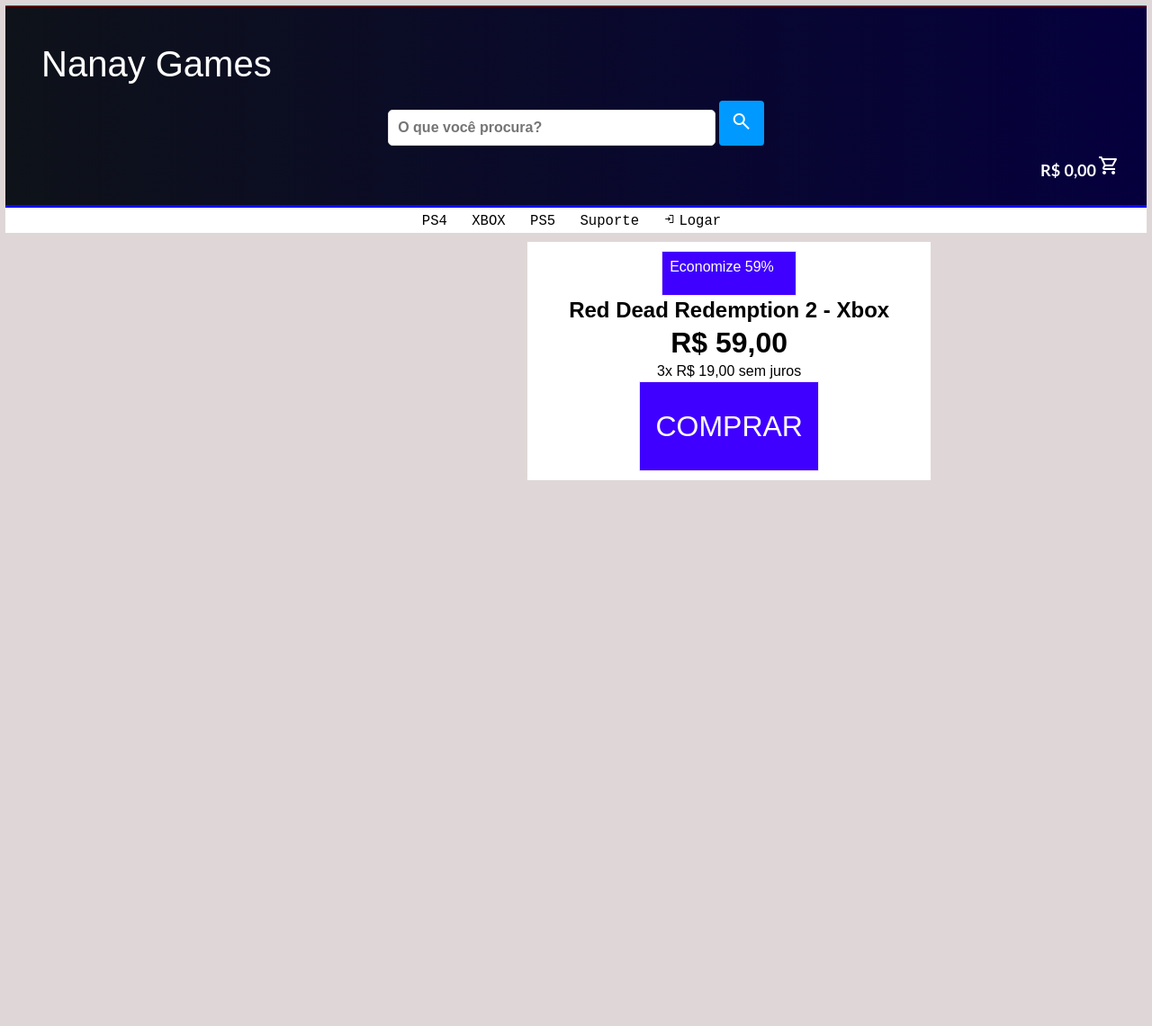
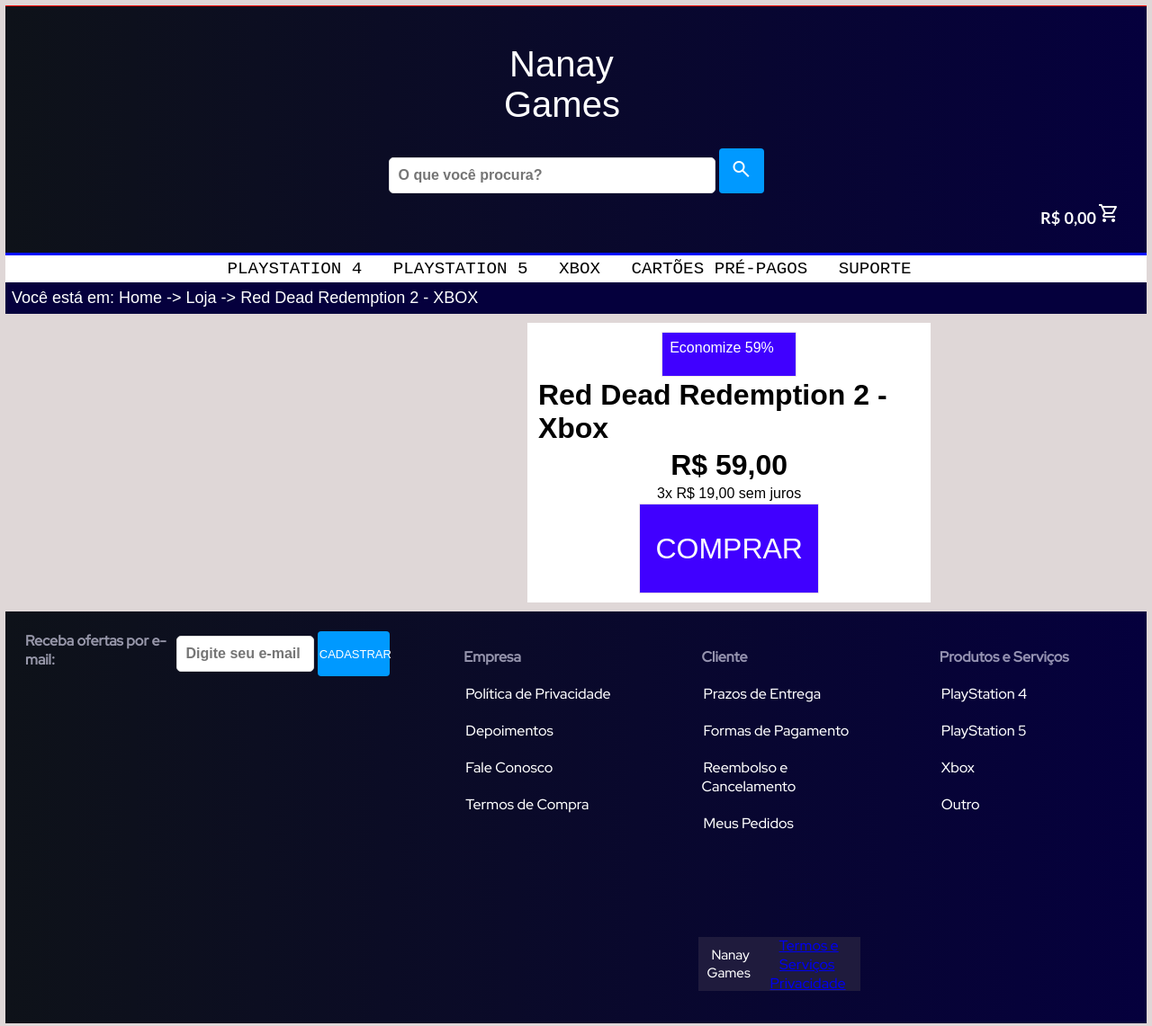
Before and after one commit to gustavobardavid/site-de-ecommerce, a website: page compra/compra.html in a window 1280 px wide. Shown: the whole page at 90% size. Before the commit the page ends 800 px from the top, so only its background shows below. Drawn offline with nearby package versions, Linux system fonts and the light colour scheme.

Commit message:
alterando barra do header

```diff
--- a/compra/compra.css
+++ b/compra/compra.css
@@ -1,5 +1,28 @@
 body {
     background: rgb(223, 215, 215);
+}
+
+
+.barra {
+    background: #05003d;
+    margin: 0 auto;
+    padding: 5px;
+    box-sizing: border-box;
+}
+
+.barra span {
+    font-size: small;
+    margin-top: 0 auto;
+    display: flex;
+    justify-content:end;
+}
+
+.barra p {
+  font-family: Arial, Helvetica, sans-serif;
+  font-size: large;
+  margin-top: 0 auto;
+  display: inline-block;
+  color: rgb(255, 255, 255);
 }
 .sell-box {
     width: 40%;
--- a/compra/compra.html
+++ b/compra/compra.html
@@ -4,6 +4,7 @@
     <meta charset="UTF-8">
     <meta name="viewport" content="width=device-width, initial-scale=1.0">
     <link rel="stylesheet" href="/styles/style.css">
+    <link rel="stylesheet" href="/styles/footer.css">
     <link rel="stylesheet" href="/compra/compra.css">
     <link rel="stylesheet" href="https://fonts.googleapis.com/css2?family=Material+Symbols+Outlined:opsz,wght,FILL,GRAD@48,400,0,0" />
     <link rel="stylesheet" href="https://fonts.googleapis.com/css2?family=Material+Symbols+Outlined:opsz,wght,FILL,GRAD@48,400,0,0" />
@@ -62,18 +63,20 @@
             <nav class="sobre">
                 <div id="conteiner">
                     <ul>
-                        <li><a href="./cursos.html">PS4</a></li>
-                        <li><a href="https://ifpb.edu.br/">XBOX</a></li>
-                        <li><a href="https://ifpb.edu.br/transparencia/">PS5</a></li>
-                        <li><a href="https://estudante.ifpb.edu.br/cursos/contato/">Suporte</a></li>
-                        <li><span class="material-symbols-outlined">
-                            login
-                        </span><a href="./teladelogin.html">Logar</a></li>
+                        <li><a href="./cursos.html">PLAYSTATION 4</a></li>
+                        <li><a href="https://ifpb.edu.br/">PLAYSTATION 5</a></li>
+                        <li><a href="https://ifpb.edu.br/transparencia/">XBOX</a></li>
+                        <li><a>CARTÕES PRÉ-PAGOS</a></li>
+                        <li><a href="https://estudante.ifpb.edu.br/cursos/contato/">SUPORTE</a></li>
                     </ul>
 
                 </div>
+
             </nav>
 
+            <div class="barra">
+                    <p>Você está em: Home -> Loja -> Red Dead Redemption 2 - XBOX  </p>
+            </div>
 <body>
 
     <main class="main">
@@ -84,7 +87,7 @@
             </div>
             <div class="sell-box">
                 <legend>Economize 59%</legend>
-                <h2>Red Dead Redemption 2 - Xbox</h2>
+                <h1>Red Dead Redemption 2 - Xbox</h1>
                 <h1>R$ 59,00</h1>
                 <p>3x R$ 19,00 sem juros</p>
                 <button>COMPRAR</button>
@@ -93,4 +96,85 @@
 
     </main>
 </body>
+<footer>
+
+    <h2>Receba ofertas por e-mail:</h2>
+    <form>
+        <input type="text" placeholder="Digite seu e-mail aqui">
+        <button type="submit">CADASTRAR</button>
+    </form>
+
+    <div class="footer-top-wrapper">
+        <!-- <section class="footer-top">
+            <a href="#" title="logo"> Nanay Games
+                <img src="" alt="">
+            </a>
+            <span class="social-links">
+                <a>
+                    <img src="assets/images/instagram.svg" title='Instagram' alt='Instagram' />
+                </a>
+
+            </span>
+        </section> -->
+        <section>
+            <menu>
+                <h2>Empresa</h2>
+                <li>
+                    <a>Política de Privacidade</a>
+                </li>
+                <li>
+                    <a>Depoimentos</a>
+                </li>
+                <li>
+                    <a>Fale Conosco</a>
+                </li>
+                <li>
+                    <a>Termos de Compra</a>
+                </li>
+            </menu>
+        </section>
+        <section>
+            <menu>
+                <h2>Cliente</h2>
+                <li>
+                    <a>Prazos de Entrega</a>
+                </li>
+                <li>
+                    <a>Formas de Pagamento</a>
+                </li>
+                <li>
+                    <a>Reembolso e Cancelamento</a>
+                </li>
+                <li>
+                    <a>Meus Pedidos</a>
+                </li>
+            </menu>
+        </section>
+        <section>
+            <menu>
+                <h2>Produtos e Serviços</h2>
+                <li>
+                    <a>PlayStation 4</a>
+                </li>
+                <li>
+                    <a>PlayStation 5</a>
+                </li>
+                <li>
+                    <a>Xbox</a>
+                </li>
+                <li>
+                    <a>Outro</a>
+                </li>
+            </menu>
+        </section>
+    </section>
+        <section class="footer-bottom">
+            <small>Nanay Games <span id="year"></span></small>
+            <span class="footer-bottom-links">
+                <a href="http://">Termos e Serviços</a>
+                <a href="http://">Privacidade</a>
+            </span>
+        </section>
+    </div>
+</footer>
 </html>
--- a/styles/style.css
+++ b/styles/style.css
@@ -151,29 +151,6 @@
     font-size:large;
 }
 
-.barra {
-    margin: 0 auto;
-    padding: 0;
-    box-sizing: border-box;
-}
-
-.barra span {
-    font-size: small;
-    margin-top: 0 auto;
-    display: flex;
-    justify-content:end;
-}
-
-.barra p {
-  font-family: Arial, Helvetica, sans-serif;
-  font-size: small;
-  margin-top: 0 auto;
-  display: flex;
-  justify-content:end;
-  color: black;
-}
-
-
 .buscar form {
     text-align: center;
     gap: 15px;
@@ -235,7 +212,7 @@
 
 .sobre li {
     display: inline-block;
-    margin-right: 10px;
+    margin-right: 15px;
 }
 
 .sobre li a {
```
Also changed, not shown: index.html (+8 -7 lines).
